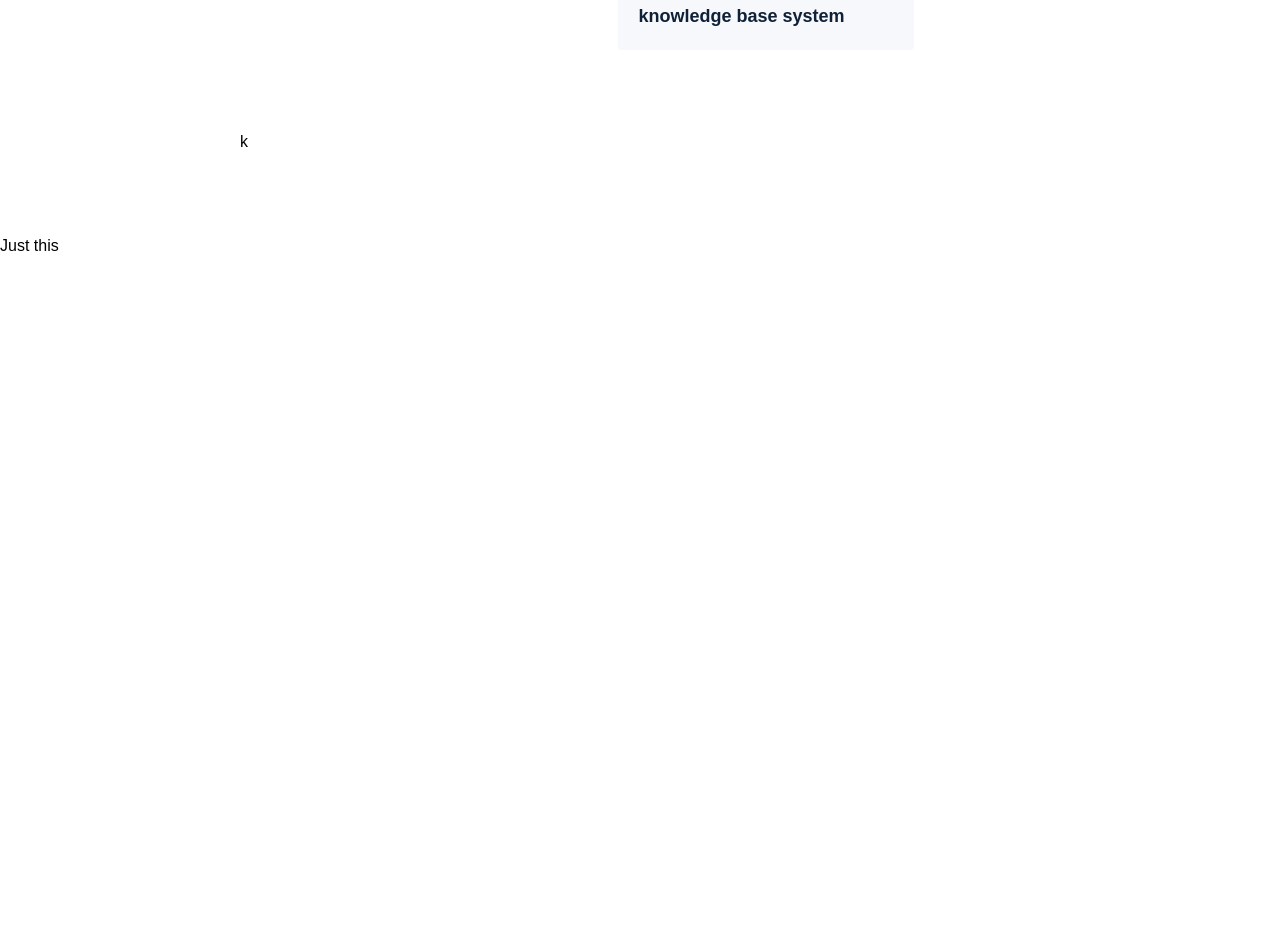
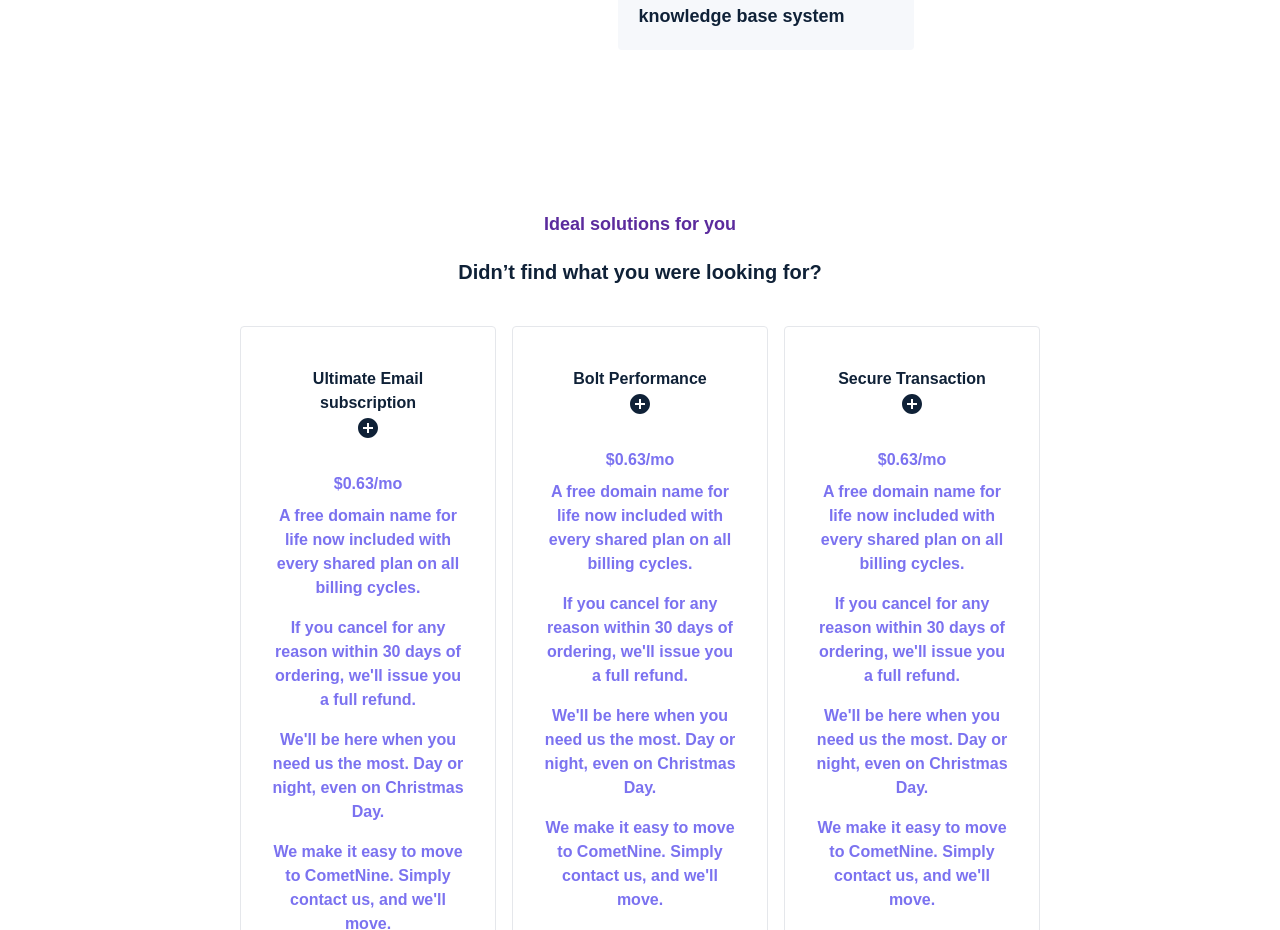
Before and after one commit to FroCode/StartupLand, a React (Create React App) app in the folder my-app/: page / in a window 1280 px wide. Shown: the part 2245-3175 px from the top of the page. Before the commit the page ends 2503 px from the top, so only its background shows below. Built offline with nearby package versions, Linux system fonts and the light colour scheme.

Commit message:
Add loop pargraphs

```diff
--- a/my-app/package.json
+++ b/my-app/package.json
@@ -3,6 +3,10 @@
   "version": "0.1.0",
   "private": true,
   "dependencies": {
+    "@emotion/react": "^11.11.1",
+    "@emotion/styled": "^11.11.0",
+    "@mui/icons-material": "^5.14.12",
+    "@mui/material": "^5.14.12",
     "@testing-library/jest-dom": "^5.17.0",
     "@testing-library/react": "^13.4.0",
     "@testing-library/user-event": "^13.5.0",
--- a/my-app/src/App.css
+++ b/my-app/src/App.css
@@ -6,4 +6,5 @@
 
 * {
   font-family: 'DM Sans', sans-serif;
+
 }
--- a/my-app/src/Assets/icons/index.js
+++ b/my-app/src/Assets/icons/index.js
@@ -139,3 +139,18 @@
 export const arrowRight = <svg width="21" height="16" viewBox="0 0 21 16" fill="none" xmlns="http://www.w3.org/2000/svg">
 <path opacity="0.3" fill-rule="evenodd" clip-rule="evenodd" d="M20.5731 7.23588L13.8273 0.316535C13.4157 -0.105512 12.7481 -0.105512 12.3367 0.316535C11.925 0.739114 11.925 1.42351 12.3367 1.84556L17.2831 6.91921H1.15809C0.576067 6.91921 0.104126 7.40308 0.104126 8.0004C0.104126 8.59717 0.576067 9.08158 1.15809 9.08158H17.2831L12.3368 14.1552C11.9251 14.5767 11.9251 15.2617 12.3368 15.6837C12.5426 15.8945 12.8124 15.9999 13.0822 15.9999C13.3519 15.9999 13.6216 15.8945 13.8274 15.6837L20.5731 8.76437C20.9848 8.34288 20.9848 7.65793 20.5731 7.23588Z" fill="#0F2137"/>
 </svg>
+
+export var titles = ["Ultimate Email  subscription",
+  "Bolt Performance",
+  "Secure Transaction",
+  "Multiple Options",
+  "5 Star Rating service",
+ " Integrated with Shopify"]
+export const paragraphIcons = [
+  "A free domain name for life now included with every shared plan on all billing cycles.",
+  "If you cancel for any reason within 30 days of ordering, we'll issue you a full refund.",
+  "We'll be here when you need us the most. Day or night, even on Christmas Day.",
+  "We make it easy to move to CometNine. Simply contact us, and we'll move.",
+  "Changing PHP versions is as easy as flipping a switch within cPanel.",
+  "Get your info tests delivered at home, collect a sample from your task",
+];
--- a/my-app/src/Components/Features.jsx
+++ b/my-app/src/Components/Features.jsx
@@ -1,9 +1,45 @@
 import React from 'react'
-
+import {titles , paragraphIcons } from '../Assets/icons'
+import AddCircleIcon from '@mui/icons-material/AddCircle';
 function Features() {
   return (
     <div className='  container  m-auto pb-20'>
-        k
+
+
+        <div className="container m-auto pb-20">
+            <div className="texts text-center pt-20">
+                <h3 className="text-[#5B2B9D] mb-5 font-bold text-lg">
+                    Ideal solutions for you
+                </h3>
+                <h3 className="text-[#0F2137] font-black text-[16px] text-xl">
+                    Didn’t find what you were looking for?
+                </h3>
+            </div>
+
+
+
+            <div className="services pt-10 pb-10">
+                <div className="grid md:grid-cols-3 gap-4 m-auto">
+                {titles.map((title)=>{
+            return(
+                <div className="text-center p-5 rounded border">
+                        <h3 className="text-[#0F2137] p-5 font-black text-[16px] text-base">
+                            {title} <br/> {<AddCircleIcon/>}
+                        </h3>
+                        <h3 className="text-[#7B72F0] pt-3 font-black text-[16px] text-base">
+                            $0.63/mo {paragraphIcons.map((icon)=>{
+                                return(
+                                    <p className='p-2'>{icon}</p>
+                                )
+                })}
+                        </h3>
+                    </div>
+            )
+        })}
+
+                   </div>
+            </div>
+        </div>
     </div>
   )
 }
```
Also changed, not shown: 1 other file (tests, documents, lock files or other folders).
